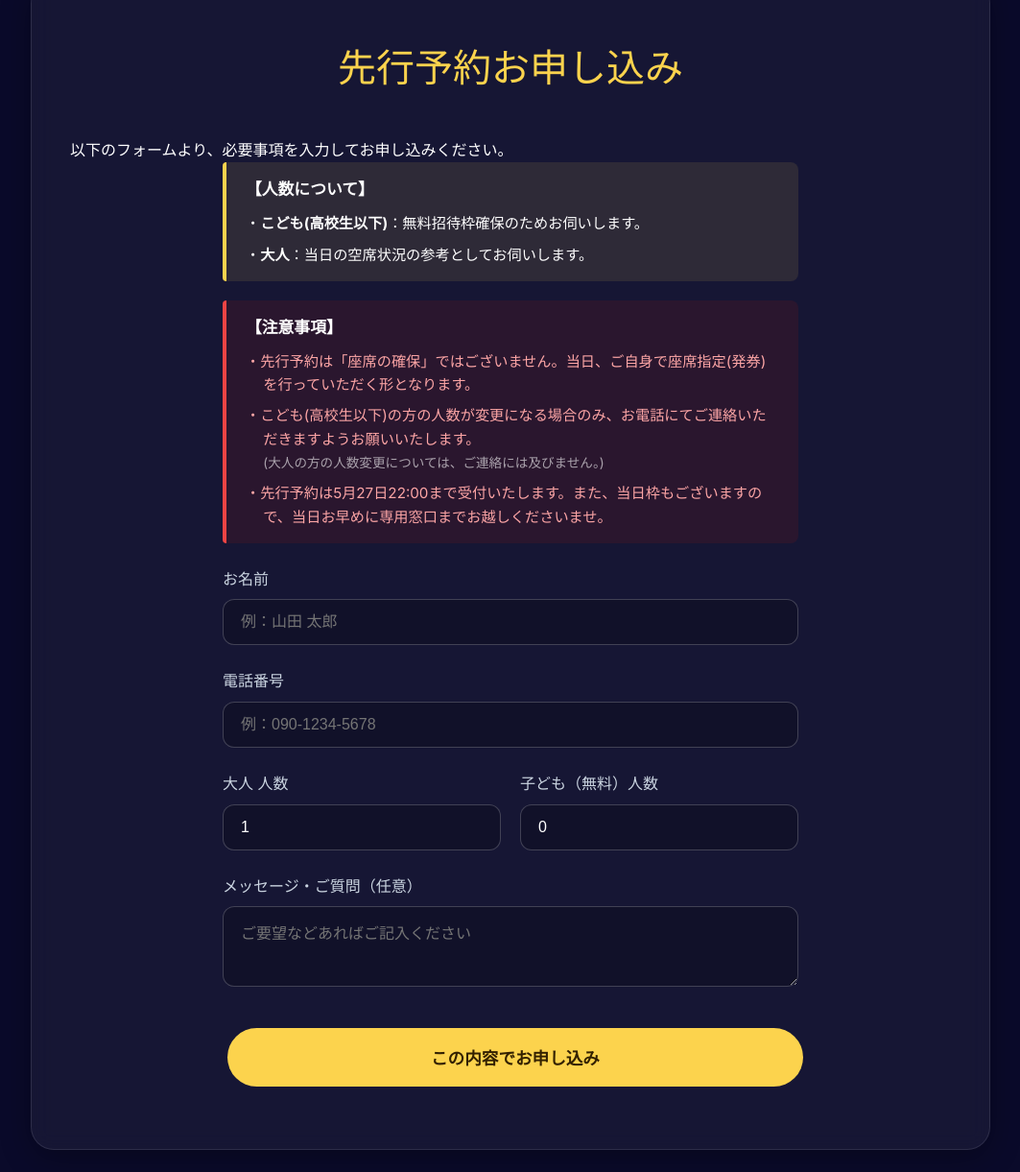
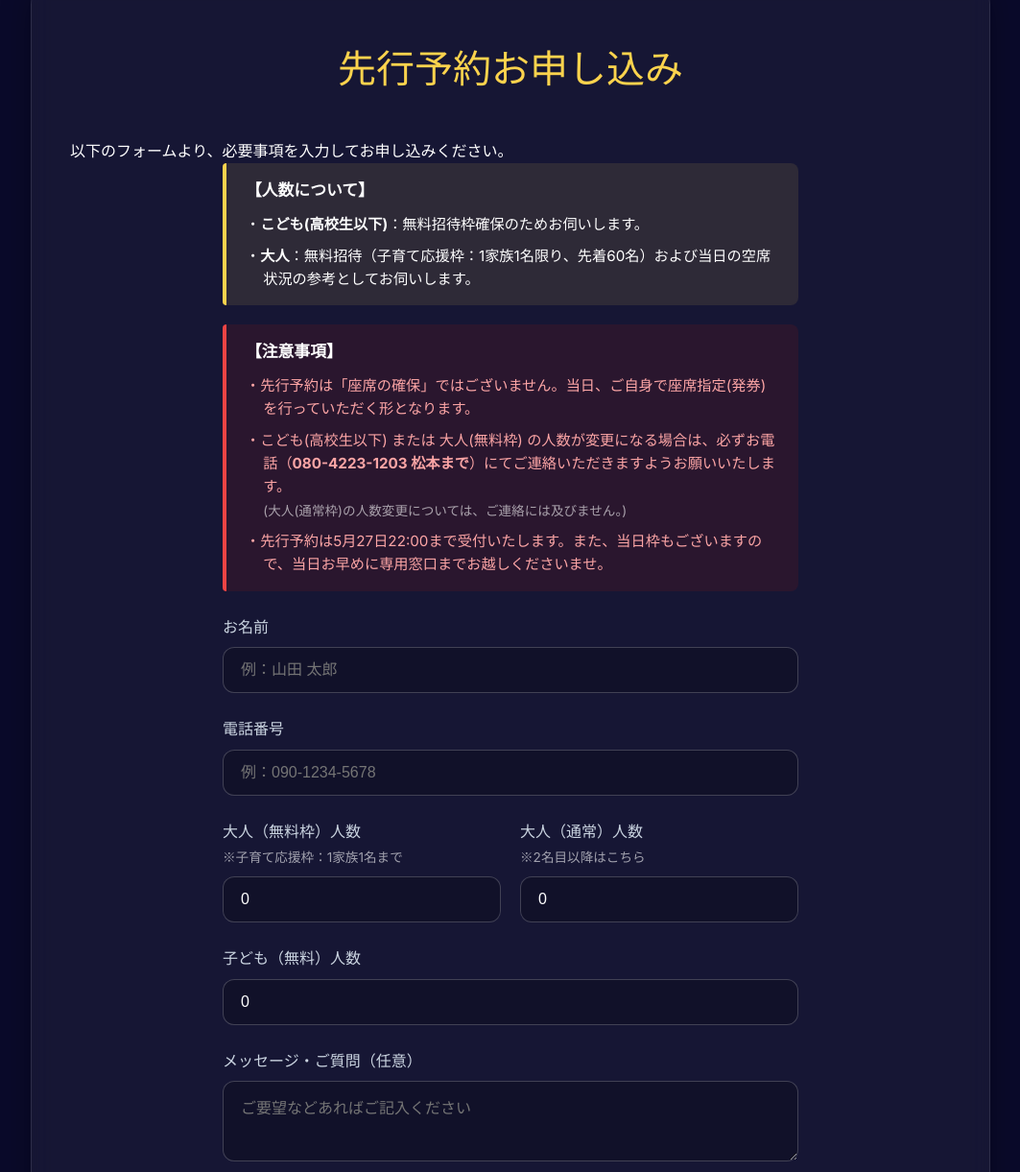
Before and after one commit to chainonjoli/poupelle.mie, a plain HTML site: page index.html in a window 1280 px wide. Shown: the part 1775-2996 px from the top of the page at 96% size, without its empty margins (108-1171 px from the left). Drawn offline with Linux system fonts and the light colour scheme; a web font is replaced by a local one.

Commit message:
Update reservation form with adult free quota and phone number

```diff
--- a/index.html
+++ b/index.html
@@ -52,6 +52,7 @@
                     <div class="content">
                         <h3>参加費</h3>
                         <p>子ども：<strong>無料招待（先着200名）</strong></p>
+                        <p style="margin-top: 5px;">大人：<strong>無料招待 追加60名（子育て応援枠：1家族1名限り）</strong></p>
                     </div>
                 </div>
             </div>
@@ -83,7 +84,7 @@
                 <p class="notice-title">【人数について】</p>
                 <ul class="notice-list">
                     <li><strong>こども(高校生以下)</strong>：無料招待枠確保のためお伺いします。</li>
-                    <li><strong>大人</strong>：当日の空席状況の参考としてお伺いします。</li>
+                    <li><strong>大人</strong>：無料招待（子育て応援枠：1家族1名限り、先着60名）および当日の空席状況の参考としてお伺いします。</li>
                 </ul>
             </div>
 
@@ -91,7 +92,7 @@
                 <p class="notice-title">【注意事項】</p>
                 <ul class="notice-list">
                     <li>先行予約は「座席の確保」ではございません。当日、ご自身で座席指定(発券)を行っていただく形となります。</li>
-                    <li>こども(高校生以下)の方の人数が変更になる場合のみ、お電話にてご連絡いただきますようお願いいたします。<br><span class="note-small">(大人の方の人数変更については、ご連絡には及びません。)</span></li>
+                    <li>こども(高校生以下) または 大人(無料枠) の人数が変更になる場合は、必ずお電話（<strong>080-4223-1203 松本まで</strong>）にてご連絡いただきますようお願いいたします。<br><span class="note-small">(大人(通常枠)の人数変更については、ご連絡には及びません。)</span></li>
                     <li>先行予約は5月27日22:00まで受付いたします。また、当日枠もございますので、当日お早めに専用窓口までお越しくださいませ。</li>
                 </ul>
             </div>
@@ -107,13 +108,17 @@
                 </div>
                 <div class="form-row">
                     <div class="form-group">
-                        <label for="adult-count">大人 人数</label>
-                        <input type="number" id="adult-count" name="adult_count" min="0" value="1" required>
+                        <label for="adult-free-count">大人（無料枠）人数<br><span class="note-small" style="display: block; margin-top: 4px;">※子育て応援枠：1家族1名まで</span></label>
+                        <input type="number" id="adult-free-count" name="adult_free_count" min="0" max="1" value="0" required>
                     </div>
                     <div class="form-group">
-                        <label for="child-count">子ども（無料）人数</label>
-                        <input type="number" id="child-count" name="child_count" min="0" value="0" required>
+                        <label for="adult-count">大人（通常）人数<br><span class="note-small" style="display: block; margin-top: 4px;">※2名目以降はこちら</span></label>
+                        <input type="number" id="adult-count" name="adult_count" min="0" value="0" required>
                     </div>
+                </div>
+                <div class="form-group">
+                    <label for="child-count">子ども（無料）人数</label>
+                    <input type="number" id="child-count" name="child_count" min="0" value="0" required>
                 </div>
                 <div class="form-group">
                     <label for="message">メッセージ・ご質問（任意）</label>
--- a/scripts/main.js
+++ b/scripts/main.js
@@ -19,6 +19,7 @@ document.addEventListener('DOMContentLoaded', () => {
             action: 'book',
             name: formData.get('name'),
             tel: formData.get('tel'),
+            adult_free_count: formData.get('adult_free_count'),
             adult_count: formData.get('adult_count'),
             child_count: formData.get('child_count'),
             message: formData.get('message'),
```
